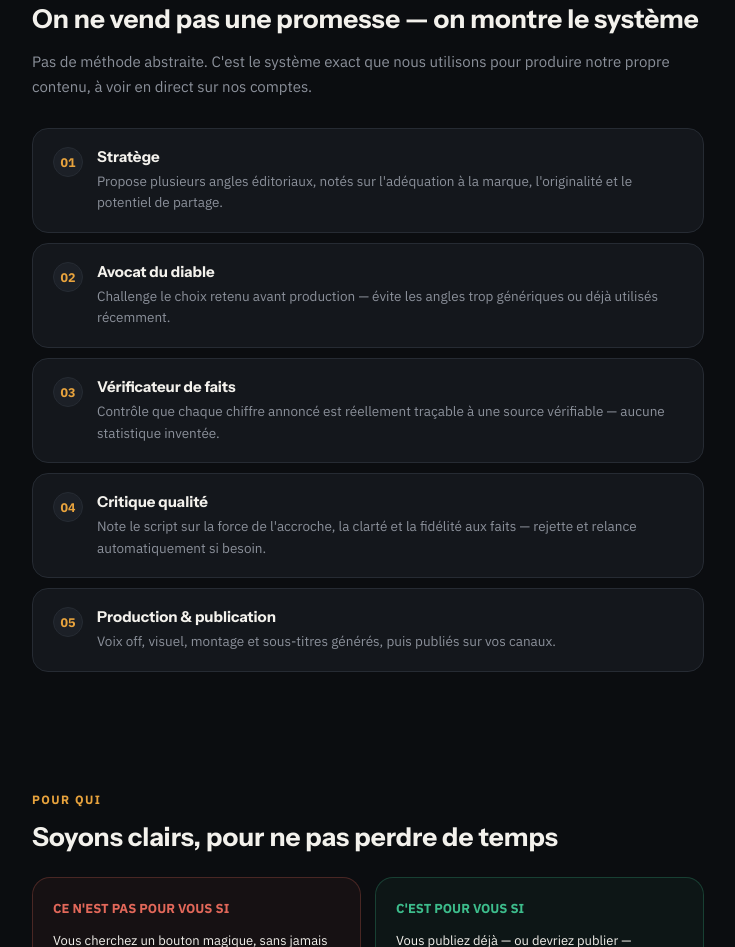
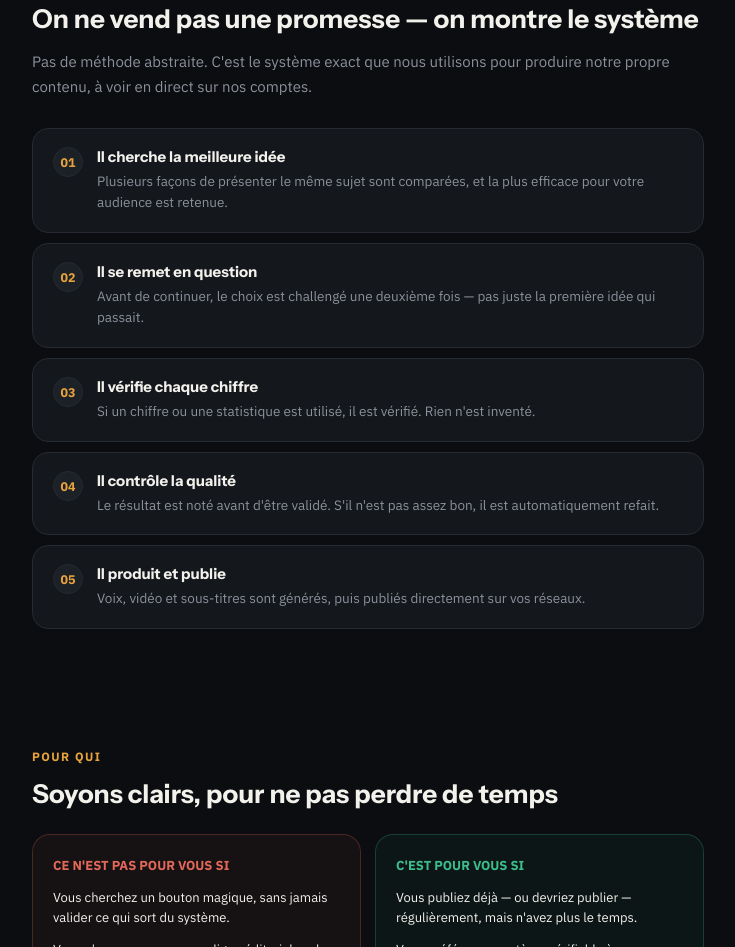
Before and after one commit to Nkonshu/la-boite-de-pandore-compose, a website: page public/index.html in a window 1280 px wide. Shown: the part 1492-2439 px from the top of the page, without its empty margins (272-1007 px from the left). Drawn offline with Linux system fonts and the light colour scheme.

Commit message:
fix: simplifier le langage technique de la section 'comment ca marche' pour le grand public

```diff
--- a/public/index.html
+++ b/public/index.html
@@ -227,23 +227,23 @@
       <div class="layers">
         <div class="layer">
           <div class="layer-num">01</div>
-          <div><h3>Stratège</h3><p>Propose plusieurs angles éditoriaux, notés sur l'adéquation à la marque, l'originalité et le potentiel de partage.</p></div>
+          <div><h3>Il cherche la meilleure idée</h3><p>Plusieurs façons de présenter le même sujet sont comparées, et la plus efficace pour votre audience est retenue.</p></div>
         </div>
         <div class="layer">
           <div class="layer-num">02</div>
-          <div><h3>Avocat du diable</h3><p>Challenge le choix retenu avant production — évite les angles trop génériques ou déjà utilisés récemment.</p></div>
+          <div><h3>Il se remet en question</h3><p>Avant de continuer, le choix est challengé une deuxième fois — pas juste la première idée qui passait.</p></div>
         </div>
         <div class="layer">
           <div class="layer-num">03</div>
-          <div><h3>Vérificateur de faits</h3><p>Contrôle que chaque chiffre annoncé est réellement traçable à une source vérifiable — aucune statistique inventée.</p></div>
+          <div><h3>Il vérifie chaque chiffre</h3><p>Si un chiffre ou une statistique est utilisé, il est vérifié. Rien n'est inventé.</p></div>
         </div>
         <div class="layer">
           <div class="layer-num">04</div>
-          <div><h3>Critique qualité</h3><p>Note le script sur la force de l'accroche, la clarté et la fidélité aux faits — rejette et relance automatiquement si besoin.</p></div>
+          <div><h3>Il contrôle la qualité</h3><p>Le résultat est noté avant d'être validé. S'il n'est pas assez bon, il est automatiquement refait.</p></div>
         </div>
         <div class="layer">
           <div class="layer-num">05</div>
-          <div><h3>Production &amp; publication</h3><p>Voix off, visuel, montage et sous-titres générés, puis publiés sur vos canaux.</p></div>
+          <div><h3>Il produit et publie</h3><p>Voix, vidéo et sous-titres sont générés, puis publiés directement sur vos réseaux.</p></div>
         </div>
       </div>
     </section>
```
